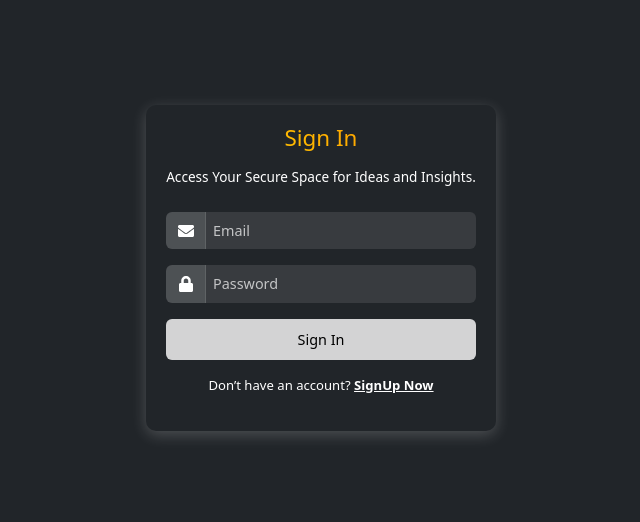
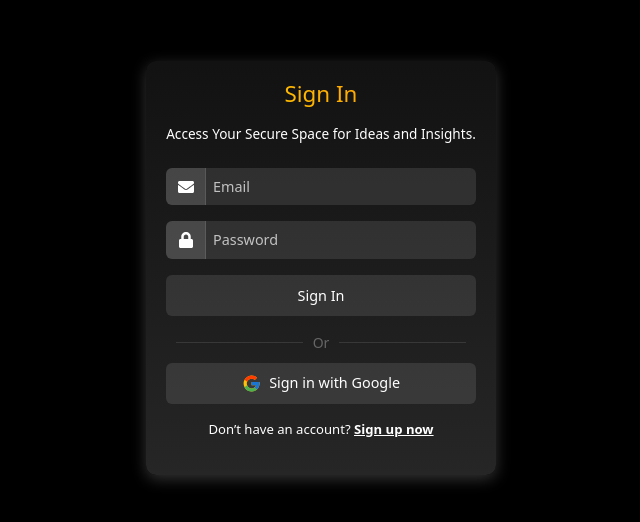
Before and after one commit to janhvi-pandey/Secret-Script-Frontend, a React (Create React App) app: page /login in a window 1280 px wide. Shown: the part 132-654 px from the top of the page, without its empty margins (319-959 px from the left). Built offline with nearby package versions, Linux system fonts and the light colour scheme.

Commit message:
Signin with google added

```diff
--- a/package.json
+++ b/package.json
@@ -7,6 +7,7 @@
     "@testing-library/react": "^13.4.0",
     "@testing-library/user-event": "^13.5.0",
     "bootstrap": "^5.3.3",
+    "firebase": "^11.0.2",
     "react": "^18.3.1",
     "react-bootstrap": "^2.10.4",
     "react-dom": "^18.3.1",
--- a/src/components/Landpage.js
+++ b/src/components/Landpage.js
@@ -1,17 +1,21 @@
-import React from "react";
+import React, { useEffect } from "react";
 import { Link } from "react-router-dom";
 import { FaLock, FaUserShield, FaBolt } from "react-icons/fa";
 
 function Landpage() {
+  useEffect(() => {
+    localStorage.removeItem("token");  // Remove the token if it's found
+    localStorage.removeItem("user");   // Remove the user data if it's found
+  }, []);
+
   return (
     <div
-      style={{ backgroundColor: "#212529", color: "#fff", minHeight: "100vh" }}
+      style={{ backgroundColor: "#000", color: "#fff", minHeight: "100vh" }}
     >
       {/* Welcome Section */}
       <div
         className="container-fluid"
         style={{
-          backgroundColor: "#000",
           height: "100vh",
           display: "flex",
           flexDirection: "column",
@@ -94,8 +98,9 @@ function Landpage() {
           {/* Feature Card 1 */}
           <div className="col-md-4 text-center mb-4">
             <div
-              className="card bg-dark text-light border-light"
+              className="card  text-light "
               style={{
+                background: "linear-gradient(to bottom, #121212, #262626)",
                 borderRadius: "15px",
                 boxShadow: "0 4px 8px rgba(0, 0, 0, 0.5)",
                 height: "100%",
@@ -125,8 +130,9 @@ function Landpage() {
           {/* Feature Card 2 */}
           <div className="col-md-4 text-center mb-4">
             <div
-              className="card bg-dark text-light border-light"
+              className="card text-light "
               style={{
+                background: "linear-gradient(to bottom, #121212, #262626)",
                 borderRadius: "15px",
                 boxShadow: "0 4px 8px rgba(0, 0, 0, 0.5)",
                 height: "100%",
@@ -156,8 +162,9 @@ function Landpage() {
           {/* Feature Card 3 */}
           <div className="col-md-4 text-center mb-4">
             <div
-              className="card bg-dark text-light border-light"
+              className="card text-light "
               style={{
+                background: "linear-gradient(to bottom, #121212, #262626)",
                 borderRadius: "15px",
                 boxShadow: "0 4px 8px rgba(0, 0, 0, 0.5)",
                 height: "100%",
@@ -188,9 +195,10 @@ function Landpage() {
       </div>
 
       {/* Footer Section */}
-      <footer className="bg-dark text-center text-light py-3">
+      <footer className=" text-center text-light py-3">
         <p
           style={{
+
             marginTop: "2rem",
             fontSize: "calc(0.8rem + 0.3vw)",
             color: "#fff",
--- a/src/components/Login.js
+++ b/src/components/Login.js
@@ -1,6 +1,31 @@
-import React, { useState } from "react";
+import React, { useState,useEffect } from "react";
+import styled from "styled-components";
 import { useNavigate, Link } from "react-router-dom";
 import { FaEnvelope, FaLock } from "react-icons/fa";
+import { FcGoogle } from "react-icons/fc";
+import { auth, googleProvider } from "../firebase/FirebaseConfig";
+import { signInWithPopup } from "firebase/auth";
+
+const DividerContainer = styled.div`
+  display: flex;
+  align-items: center;
+  text-align: center;
+  width: 100%;
+  margin-bottom: 10px;
+`;
+
+const DividerLine = styled.hr`
+  flex: 1;
+  border: none;
+  border-top: 1px solid grey;
+  margin: 0 10px;
+`;
+
+const DividerText = styled.p`
+  margin: 0;
+  font-size: 14px;
+  color: #666;
+`;
 
 function Login() {
   const navigate = useNavigate();
@@ -8,6 +33,11 @@ function Login() {
     email: "",
     password: "",
   });
+
+  useEffect(() => {
+    localStorage.removeItem("token");  // Remove the token if it's found
+    localStorage.removeItem("user");   // Remove the user data if it's found
+  }, []);
 
   const handlechange = (e) => {
     setUser({ ...user, [e.target.name]: e.target.value });
@@ -37,10 +67,32 @@ function Login() {
     }
   };
 
+
+ // Handle Google Sign-In
+const handleGoogleSignIn = async () => {
+  try {
+    const result = await signInWithPopup(auth, googleProvider);
+    const user = result.user;
+
+    localStorage.setItem("user", JSON.stringify({
+      name: user.displayName,
+      email: user.email,
+      photoURL: user.photoURL
+    }));
+
+    alert(`Welcome back, ${user.displayName}! We’ve missed you!`);
+    navigate("/userprofile");
+  } catch (error) {
+    console.error("Google Sign-In error:", error.message);
+    alert("Failed to sign in with Google.");
+  }
+};
+
+
   return (
     <div
       style={{
-        backgroundColor: "#212529",
+        backgroundColor: "#000",
         minHeight: "100vh",
         display: "flex",
         justifyContent: "center",
@@ -49,8 +101,8 @@ function Login() {
       }}
     >
       <div
-        className="bg-dark"
         style={{
+          background: "linear-gradient(to bottom, #121212, #262626)",
           padding: "20px",
           borderRadius: "10px",
           boxShadow: "0 4px 15px rgba(255, 255, 255, 0.2)",
@@ -137,8 +189,8 @@ function Login() {
           onClick={handlesubmit}
           className="btn w-100 mb-3"
           style={{
-            backgroundColor: "rgba(255, 255, 255, 0.8)",
-            color: "#000",
+            backgroundColor: "rgba(255, 255, 255, 0.1)",
+            color: "#fff",
             border: "none",
             fontSize: "0.9rem",
             padding: "0.6rem",
@@ -147,6 +199,30 @@ function Login() {
           Sign In
         </button>
 
+        <DividerContainer>
+            <DividerLine />
+            <DividerText>Or </DividerText>
+            <DividerLine />
+          </DividerContainer>
+
+        {/* Google Sign-In button */}
+        <button
+          onClick={handleGoogleSignIn}
+          className="btn w-100 mb-3"
+          style={{
+            backgroundColor: "rgba(255, 255, 255, 0.1)",
+            color: "#fff",
+            border: "none",
+            fontSize: "0.9rem",
+            padding: "0.6rem",
+            display: "flex",
+            justifyContent: "center",
+            alignItems: "center",
+          }}
+        >
+          <FcGoogle style={{ marginRight: "8px", fontSize: "1.2rem" }} />
+          Sign in with Google
+        </button>
 
         <p
           className="text-center"
@@ -154,7 +230,7 @@ function Login() {
         >
           Don’t have an account?{" "}
           <Link to="/register" style={{ color: "white", fontWeight: "bold" }}>
-            SignUp Now
+            Sign up now
           </Link>
         </p>
       </div>
--- a/src/components/Register.js
+++ b/src/components/Register.js
@@ -46,7 +46,7 @@ function Register() {
   return (
     <div
       style={{
-        backgroundColor: "#212529",
+        backgroundColor: "#000",
         minHeight: "100vh",
         display: "flex",
         justifyContent: "center",
@@ -55,10 +55,11 @@ function Register() {
       }}
     >
       <div
-        className="bg-dark"
+
         style={{
           padding: "15px",
           borderRadius: "10px",
+          background: "linear-gradient(to bottom, #121212, #262626)",
           boxShadow: "0 4px 15px rgba(255, 255, 255, 0.2)",
           width: "90%",
           maxWidth: "350px",
@@ -182,7 +183,7 @@ function Register() {
         <p className="text-center" style={{ color: "white", fontSize: "0.8rem" }}>
           Already have an account?{" "}
           <Link to="/login" style={{ color: "white", fontWeight: "bold" }}>
-            SignIn Here
+            Sign in Here
           </Link>
         </p>
       </div>
--- a/src/components/Userprofile.js
+++ b/src/components/Userprofile.js
@@ -2,7 +2,6 @@ import React, { useEffect, useState } from "react";
 import styled, { keyframes } from "styled-components";
 import { MdMenuBook, MdFormatListBulletedAdd } from "react-icons/md";
 import { useNavigate } from "react-router";
-
 
 const pulse = keyframes`
   0% {
@@ -29,21 +28,19 @@ const Dot = styled.div`
   border-radius: 50%;
   animation: ${pulse} 1.5s infinite ease-in-out;
 
-  /* Customize the colors for each dot */
   &:nth-child(1) {
-    background-color: #ff6347;  /* Tomato red */
+    background-color: #ff6347;
     animation-delay: 0s;
   }
   &:nth-child(2) {
-    background-color: #1e90ff;  /* Dodger blue */
+    background-color: #1e90ff;
     animation-delay: 0.3s;
   }
   &:nth-child(3) {
-    background-color: #32cd32;  /* Lime green */
+    background-color: #32cd32;
     animation-delay: 0.6s;
   }
 `;
-
 
 const Container = styled.div`
   background-color: black;
@@ -169,6 +166,7 @@ const UserProfile = () => {
   const navigate = useNavigate();
   const token = localStorage.getItem("token");
 
+  // Greeting based on the time of day
   useEffect(() => {
     const currentTime = new Date().getHours();
     if (currentTime < 12) {
@@ -180,12 +178,10 @@ const UserProfile = () => {
     }
   }, []);
 
+  // Fetching user data from localStorage or API
   useEffect(() => {
-    if (!token) {
-      navigate("/");
-      return;
-    }
-
+    // If token exists, fetch user data via API
+    if (token) {
       const fetchUser = async () => {
         try {
           const response = await fetch(
@@ -203,10 +199,20 @@ const UserProfile = () => {
           setLoading(false);
         }
       };
-
       fetchUser();
+    } else {
+      // Check for user data in localStorage (Google login case)
+      const storedUser = localStorage.getItem("user");
+      if (storedUser) {
+        setUser(JSON.parse(storedUser));
+        setLoading(false);
+      } else {
+        navigate("/");
+      }
+    }
   }, [token, navigate]);
 
+  // Timeout for loading state
   useEffect(() => {
     if (loading) {
       const timer = setTimeout(() => {
@@ -216,6 +222,7 @@ const UserProfile = () => {
     }
     setLoadingTimeout(false);
   }, [loading]);
+
 
   const handleAddThoughts = () => navigate("/addnote");
   const handleShowNotes = () => navigate("/shownotes");
@@ -234,7 +241,6 @@ const UserProfile = () => {
             <Dot />
             <Dot />
           </DotLoaderContainer>
-
         )}
       </Container>
     );
@@ -245,7 +251,7 @@ const UserProfile = () => {
       <Greeting>{greeting}</Greeting>
       <Username>{user?.name || "Guest"}</Username>
       <WelcomeMessage>
-        Welcome back! Your thoughts await
+        Welcome back! Your thoughts await.
         <Tagline>Capture your ideas and reflect on your past notes.</Tagline>
       </WelcomeMessage>
       <ActionContainer>
--- /dev/null
+++ b/src/firebase/FirebaseConfig.js
@@ -0,0 +1,19 @@
+// Import the functions you need from the SDKs you need
+import { initializeApp } from "firebase/app";
+import { getAuth, GoogleAuthProvider } from "firebase/auth";
+const firebaseConfig = {
+  apiKey: "AIzaSyCAJrebVMCdfaWVyAOB14O-8GLXjcLVBNM",
+  authDomain: "jv-secret-script.firebaseapp.com",
+  projectId: "jv-secret-script",
+  storageBucket: "jv-secret-script.firebasestorage.app",
+  messagingSenderId: "229666665525",
+  appId: "1:229666665525:web:a1d5f1ef2e3ef986246d7c",
+};
+
+// Initialize Firebase
+const app = initializeApp(firebaseConfig);
+const auth = getAuth(app);
+const googleProvider = new GoogleAuthProvider();
+
+// Export auth and provider to use in other parts of your app
+export { auth, googleProvider };
```
Also changed, not shown: 1 other file (tests, documents, lock files or other folders). Lines whose indentation alone changed are shown as unchanged.
